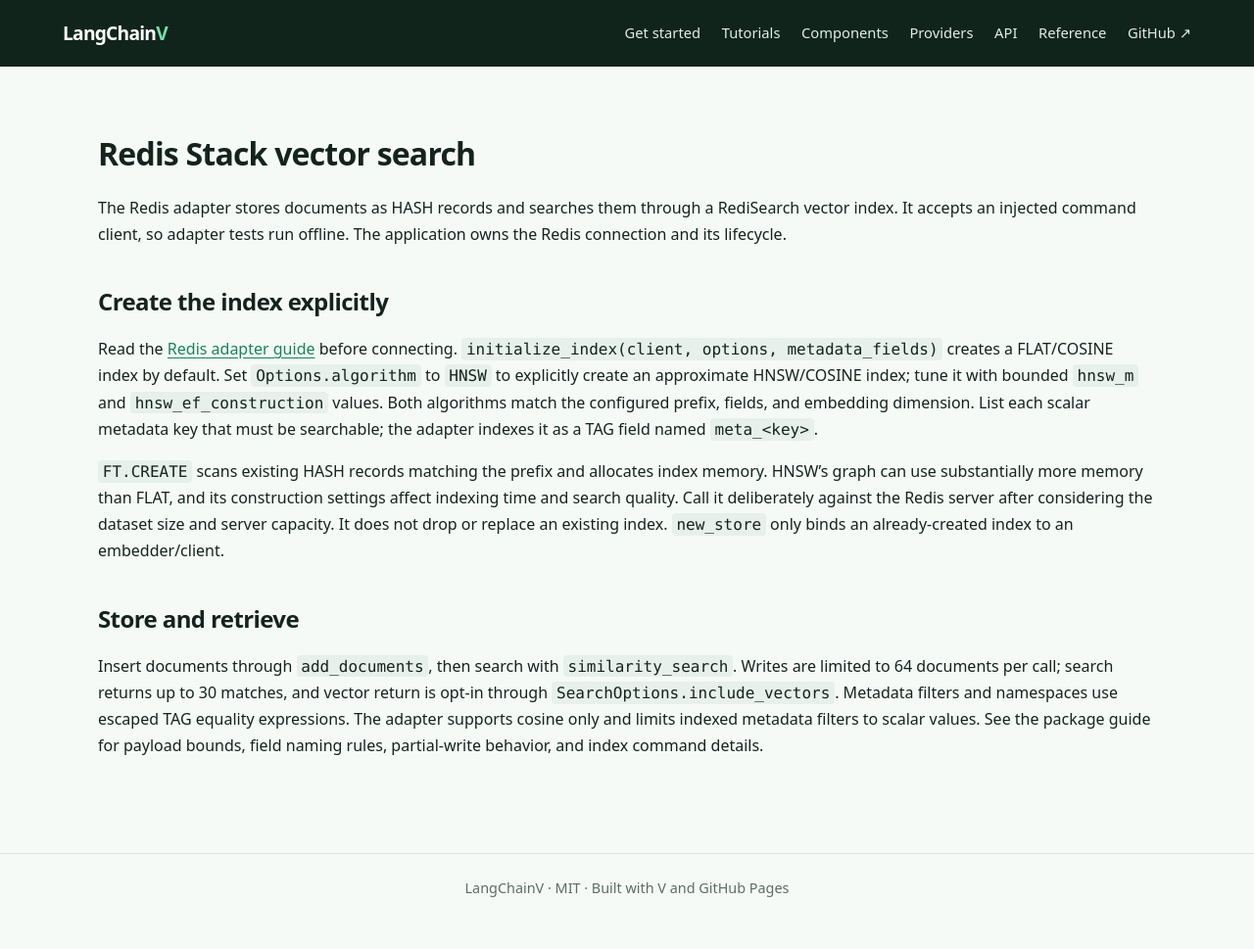
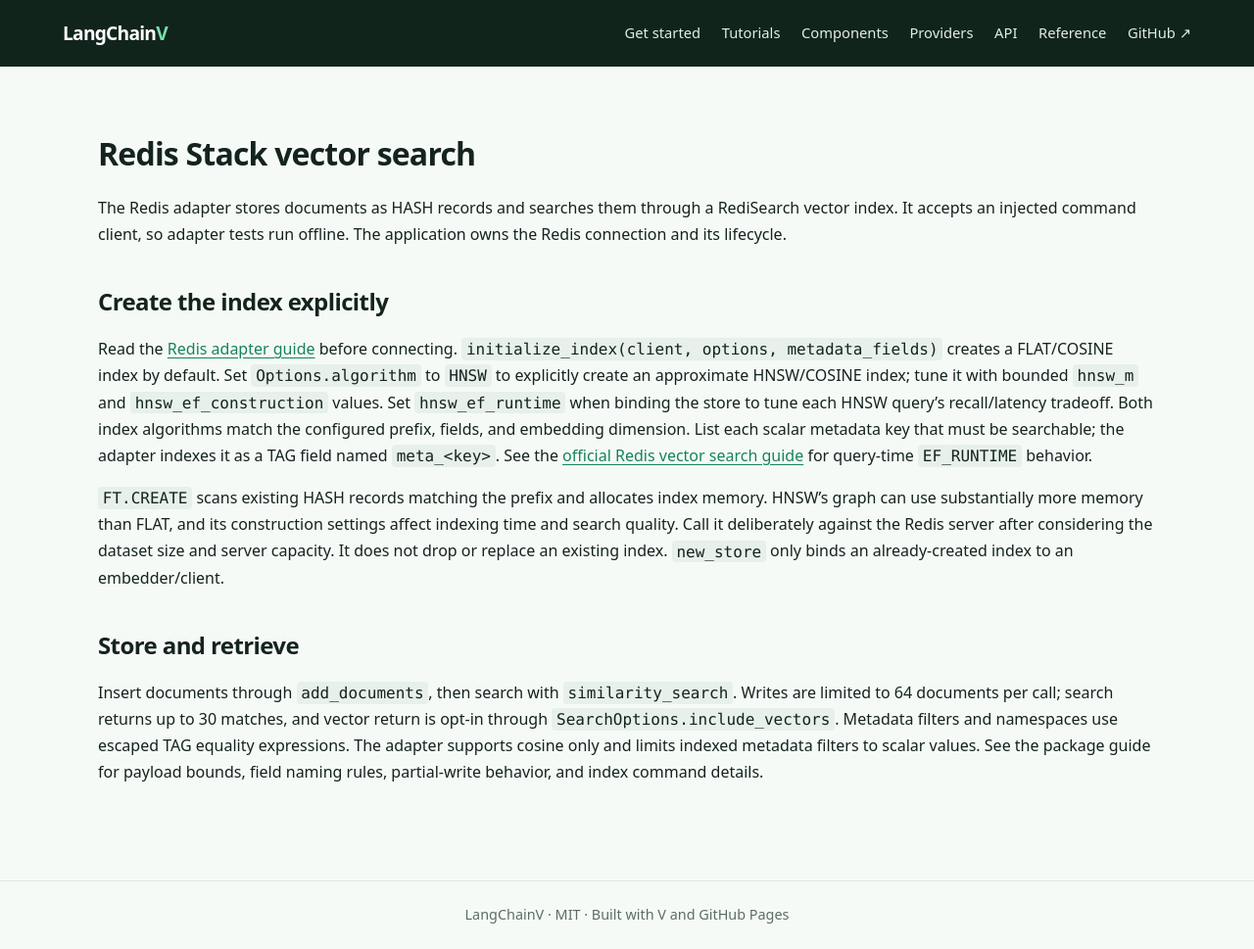
Before and after one commit to ulises-jeremias/langchainv, a Jekyll site: the page built from docs/tutorials/redis-vector-search.md, in a window 1280 px wide. Shown: the whole page at 98% size. Built offline with Jekyll 4.4.1, drawn with Linux system fonts in a browser that asks for light colours; before the commit the page ends 942 px from its top, so only the background shows below that.

Commit message:
redis: tune HNSW runtime search EF (#63)
* redis: tune HNSW runtime search ef

* redis: align runtime ef option

* redis: format HNSW runtime query

```diff
--- a/docs/tutorials/redis-vector-search.md
+++ b/docs/tutorials/redis-vector-search.md
@@ -16,9 +16,12 @@
 before connecting. `initialize_index(client, options, metadata_fields)` creates
 a FLAT/COSINE index by default. Set `Options.algorithm` to `HNSW` to explicitly
 create an approximate HNSW/COSINE index; tune it with bounded `hnsw_m` and
-`hnsw_ef_construction` values. Both algorithms match the configured prefix,
-fields, and embedding dimension. List each scalar metadata key that must be
-searchable; the adapter indexes it as a TAG field named `meta_<key>`.
+`hnsw_ef_construction` values. Set `hnsw_ef_runtime` when binding the store to
+tune each HNSW query's recall/latency tradeoff. Both index algorithms match the
+configured prefix, fields, and embedding dimension. List each scalar metadata
+key that must be searchable; the adapter indexes it as a TAG field named
+`meta_<key>`. See the [official Redis vector search guide](https://redis.io/docs/latest/develop/ai/search-and-query/vectors/)
+for query-time `EF_RUNTIME` behavior.
 
 `FT.CREATE` scans existing HASH records matching the prefix and allocates index
 memory. HNSW's graph can use substantially more memory than FLAT, and its
```
Also changed, not shown: docs/LANGCHAINGO_PARITY.md (+2 -2 lines), vectorstores/redis/README.md, 2 other files.
